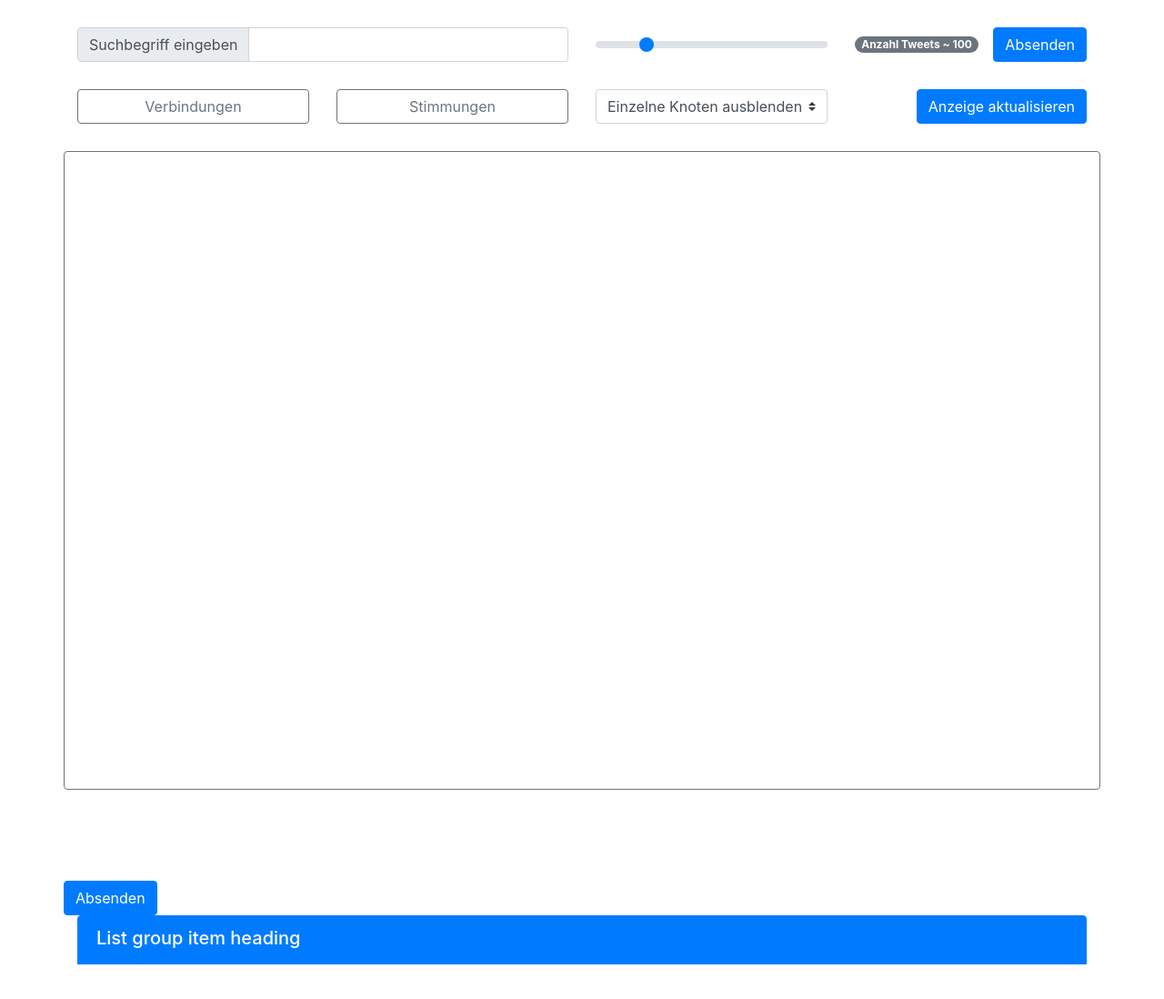
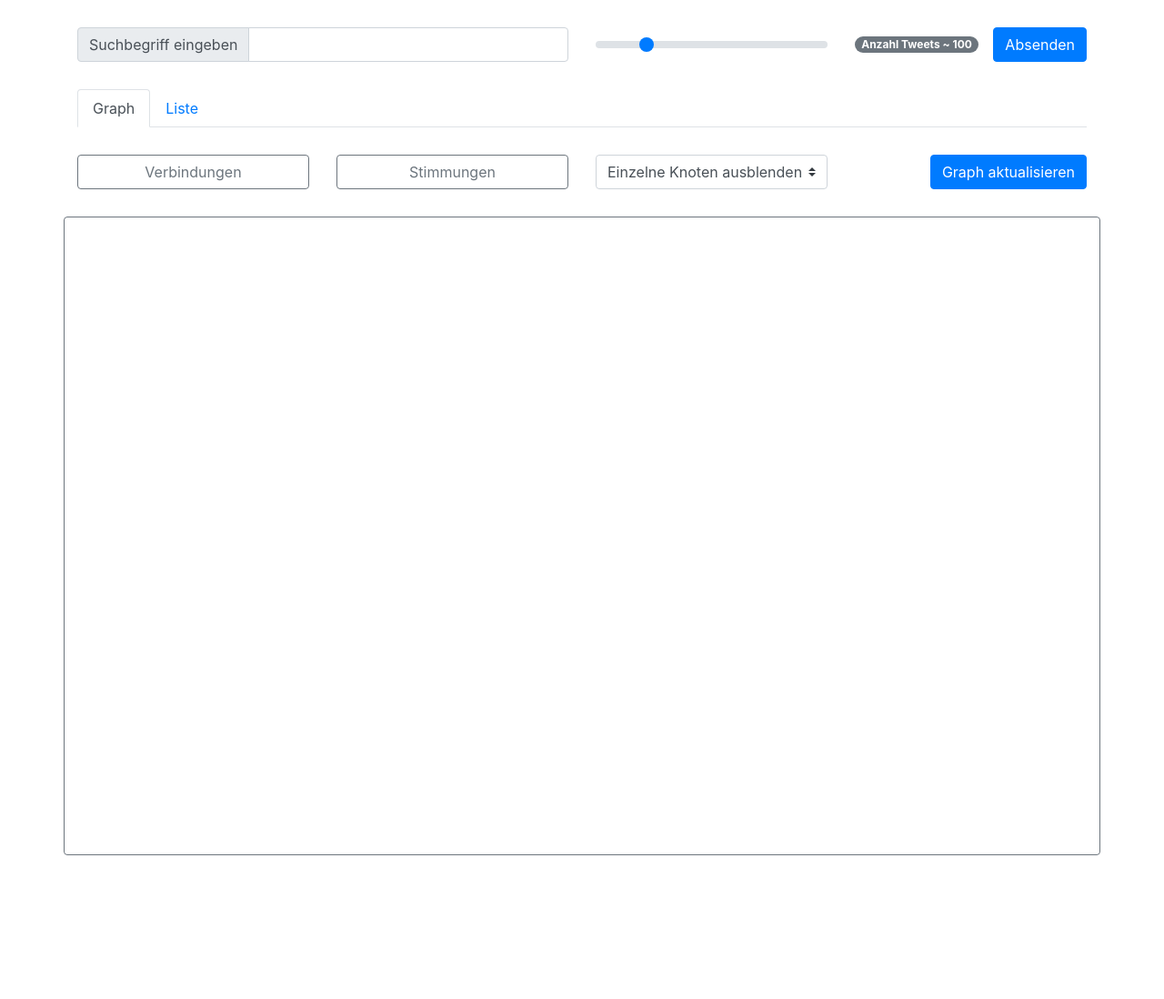
Before and after one commit to arnesmdt/Thesis_Implementierung, a website: page dashboard/dashboard.html in a window 1280 px wide. Shown: the whole page at 91% size. After the commit the page ends 1070 px from the top, so only its background shows below. Drawn offline with nearby package versions, Linux system fonts and the light colour scheme.

Commit message:
tabs eingefügt

```diff
--- a/dashboard/dashboard.html
+++ b/dashboard/dashboard.html
@@ -16,7 +16,6 @@
 <body>
 
 <div class="container">
-
 
     <div class="row" style="padding-bottom: 30px;padding-top: 30px">
         <div class="col-6">
@@ -38,7 +37,19 @@
         </div>
     </div>
 
+</div>
+<div class="container">
     <div class="row" style="padding-bottom: 30px">
+        <div class="col">
+            <nav>
+                <div class="nav nav-tabs" id="nav-tab" role="tablist">
+                    <a class="nav-item nav-link active" id="nav-graph-tab" data-toggle="tab" href="#nav-graph" role="tab" aria-controls="nav-home" aria-selected="true">Graph</a>
+                    <a class="nav-item nav-link" id="nav-list-tab" data-toggle="tab" href="#nav-list" role="tab" aria-controls="nav-profile" aria-selected="false">Liste</a>
+                </div>
+            </nav>
+            <div class="tab-content" id="nav-tabContent">
+                <div class="tab-pane fade show active" id="nav-graph" role="tabpanel" aria-labelledby="nav-home-tab">
+                    <div class="row" style="padding-bottom: 30px;padding-top: 30px">
                         <div class="col-3" >
                             <div class="card" style="border: none">
                                 <button class="btn btn-outline-secondary" type="button" data-toggle="collapse" data-target="#edges" aria-expanded="true" aria-controls="edges">
@@ -90,31 +101,29 @@
                         </div>
                         <div class="col-1"></div>
                         <div class="col-2">
-            <button type="button" class="btn btn-primary float-right" onclick="draw()">Anzeige aktualisieren</button>
+                            <button type="button" class="btn btn-primary float-right" onclick="draw()">Graph aktualisieren</button>
                         </div>
                     </div>
-</div>
-
-<div class="container">
                     <div class="row" style="padding-bottom: 100px">
                         <div class="col border border-secondary rounded">
                             <svg id="graph" width="1100" height="700"> </svg>
                         </div>
                     </div>
                 </div>
-
-<div class="container">
-    <div class="row">
-        <button type="button" class="btn btn-primary float-right" onclick="createList()">Absenden</button>
-    </div>
-    <div class="row" style="padding-bottom: 100px">
+                <div class="tab-pane fade" id="nav-list" role="tabpanel" aria-labelledby="nav-profile-tab">
+                    <div class="row" style="padding-bottom: 100px;padding-top: 30px"">
                         <div class="col">
                             <div class="list-group-item list-group-item-action flex-column align-items-start active">
-                <div class="d-flex w-100 justify-content-between">
-                    <h5 class="mb-1">List group item heading</h5>
+                                <div class="d-flex justify-content-between" style="display: flex;align-items: center;">
+                                    <h5 class="align-middle">Informationen zu den relevantesten Beiträgen</h5>
+                                    <button type="button" class="btn btn btn-light float-right" onclick="createList()">Liste aktualisieren</button>
                                 </div>
                             </div>
                             <div class="list-group" id="listgroup" style="height: 700px; margin-bottom: 10px; overflow-y:scroll;">
+                            </div>
+                        </div>
+                    </div>
+                </div>
             </div>
         </div>
     </div>
```
Lines whose indentation alone changed are shown as unchanged.
